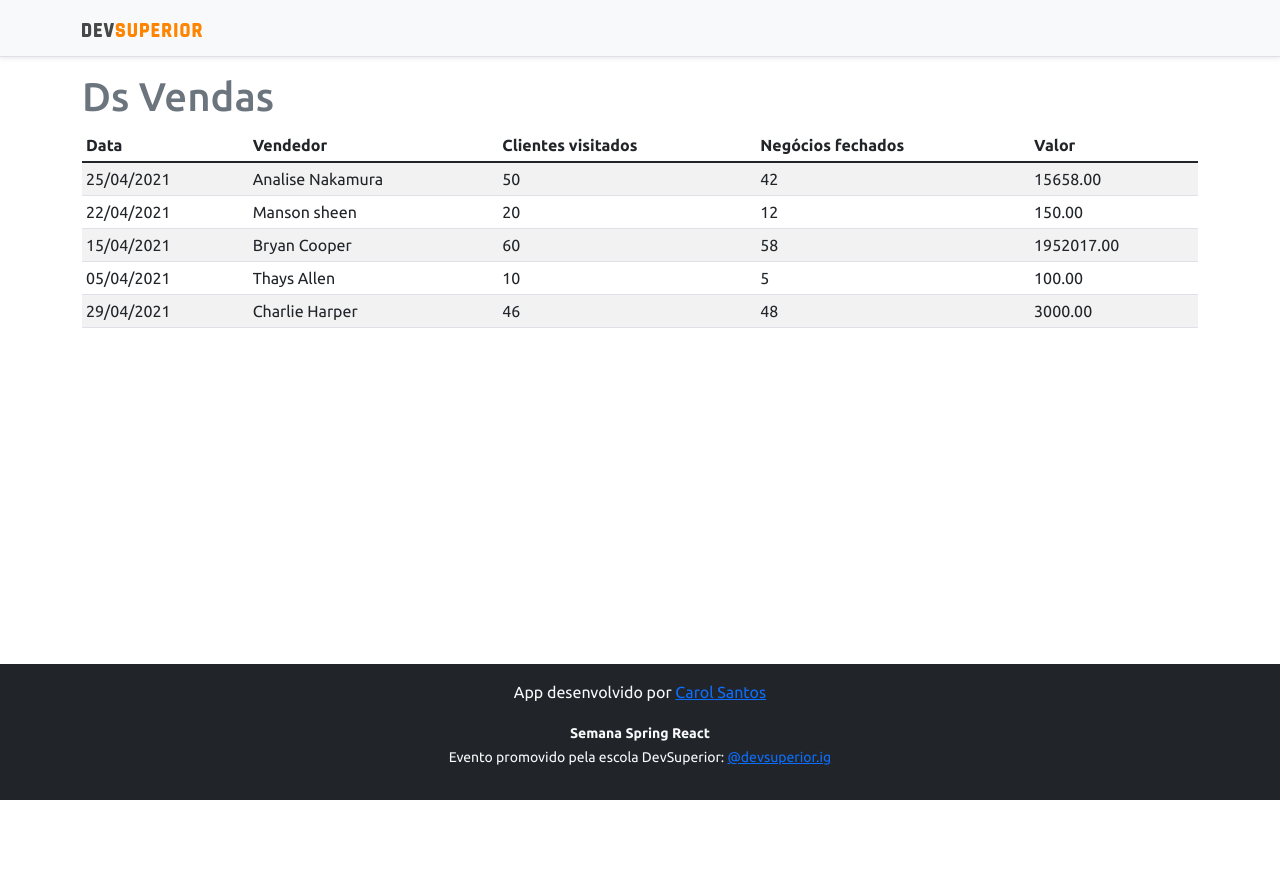
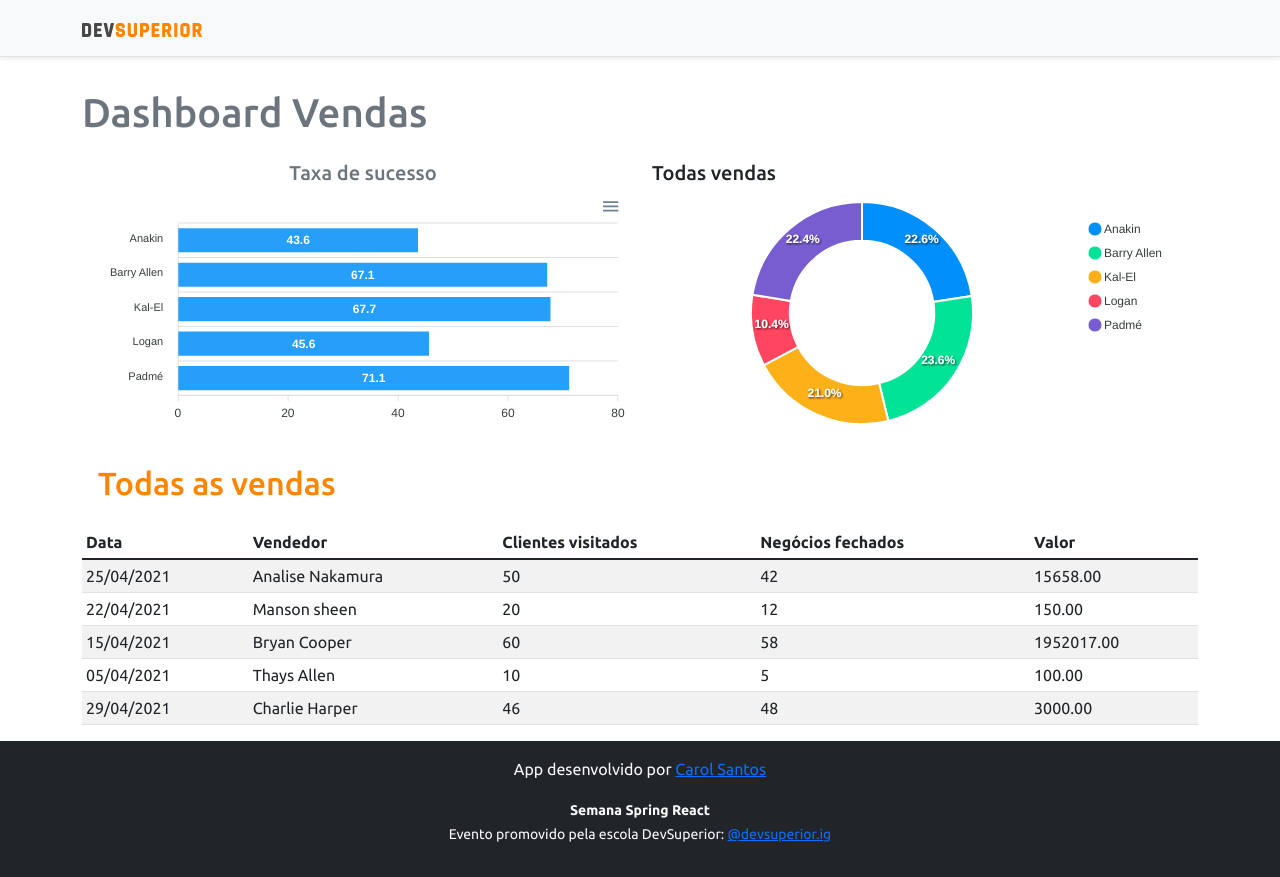
Before and after one commit to dev-carol/dashvendas, a React (Create React App) app in the folder frontend/: page / in a window 1280 px wide. Before the commit the page ends 800 px from the top, so only its background shows below. Built offline with nearby package versions, Linux system fonts and the light colour scheme.

Commit message:
Static charts

```diff
--- a/frontend/package.json
+++ b/frontend/package.json
@@ -10,8 +10,10 @@
     "@types/node": "^12.20.24",
     "@types/react": "^17.0.20",
     "@types/react-dom": "^17.0.9",
+    "apexcharts": "^3.28.1",
     "bootstrap": "^5.1.1",
     "react": "^17.0.2",
+    "react-apexcharts": "^1.3.9",
     "react-dom": "^17.0.2",
     "react-scripts": "4.0.3",
     "typescript": "^4.4.2",
--- a/frontend/src/App.tsx
+++ b/frontend/src/App.tsx
@@ -1,4 +1,6 @@
+import BarChart from "./components/BarChart";
 import DataTable from "./components/DataTable";
+import DonutChart from "./components/DonutChart";
 import Footer from "./components/footer";
 import NavBar from "./components/navbar";
 
@@ -6,15 +8,31 @@
   return (
     <>
       <NavBar />
-      <div className = "container">
-        <h1 className="text-secondary">  Ds Vendas </h1>
+      <div className="container">
+        <h1 className="text-secondary py-3">  Dashboard Vendas </h1>
+
+        <div className="row px-3">
+          <div className="col-sm-6">
+            <h5 className="text-center text-secondary">Taxa de sucesso</h5>
+            <BarChart />
+          </div>
+
+          <div className="col-sm-6">
+            <h5>Todas vendas</h5>
+            <DonutChart />
+          </div>
+
+          <div className="py-3">
+            <h2 className="text-primary"> Todas as vendas</h2>
+          </div>
+        </div>
+
         <DataTable />
       </div>
       <Footer />
 
     </>
 
-
   );
 }
 
--- /dev/null
+++ b/frontend/src/components/BarChart/index.tsx
@@ -0,0 +1,33 @@
+import Chart from 'react-apexcharts';
+
+const BarChart = () => {
+    const options = {
+        plotOptions: {
+            bar: {
+                horizontal: true,
+            }
+        },
+    };
+
+    const mockData = {
+        labels: {
+            categories: ['Anakin', 'Barry Allen', 'Kal-El', 'Logan', 'Padmé']
+        },
+        series: [
+            {
+                name: "% Sucesso",
+                data: [43.6, 67.1, 67.7, 45.6, 71.1]
+            }
+        ]
+    };
+    return (
+        <Chart
+            options={{ ...options, xaxis: mockData.labels}}
+            series ={mockData.series}
+            type="bar"
+            height="240"
+        />
+    );
+}
+
+export default BarChart;
--- /dev/null
+++ b/frontend/src/components/DonutChart/index.tsx
@@ -0,0 +1,24 @@
+import Chart from 'react-apexcharts';
+
+const DonutChart = () => {
+    const mockData = {
+        series: [477138, 499928, 444867, 220426, 473088],
+        labels: ['Anakin', 'Barry Allen', 'Kal-El', 'Logan', 'Padmé']
+    }
+
+    const options = {
+        legend: {
+            show: true
+        }
+    }
+    return (
+        <Chart
+            options={{ ...options, labels: mockData.labels}}
+            series ={mockData.series}
+            type="donut"
+            height="240"
+        />
+    );
+}
+
+export default DonutChart;
```
Also changed, not shown: 1 other file (tests, documents, lock files or other folders).
